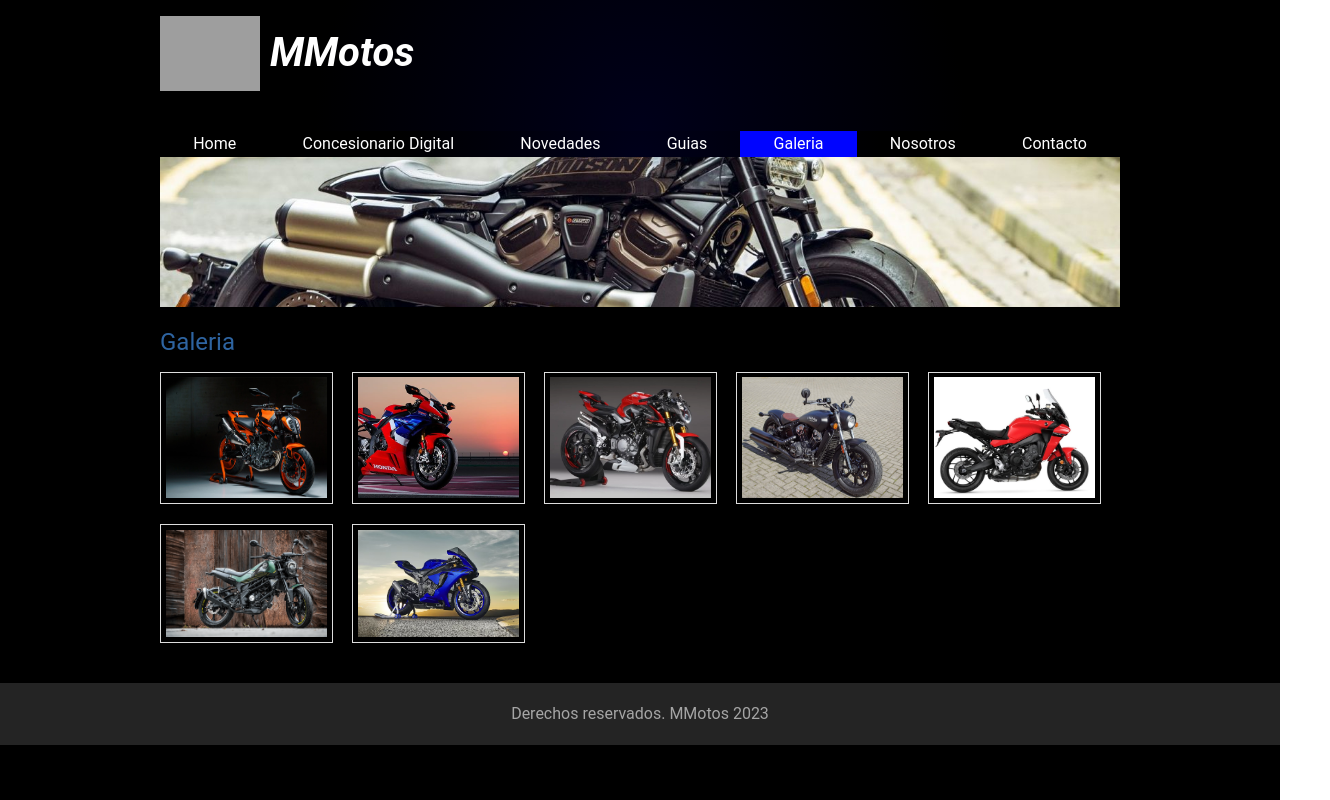
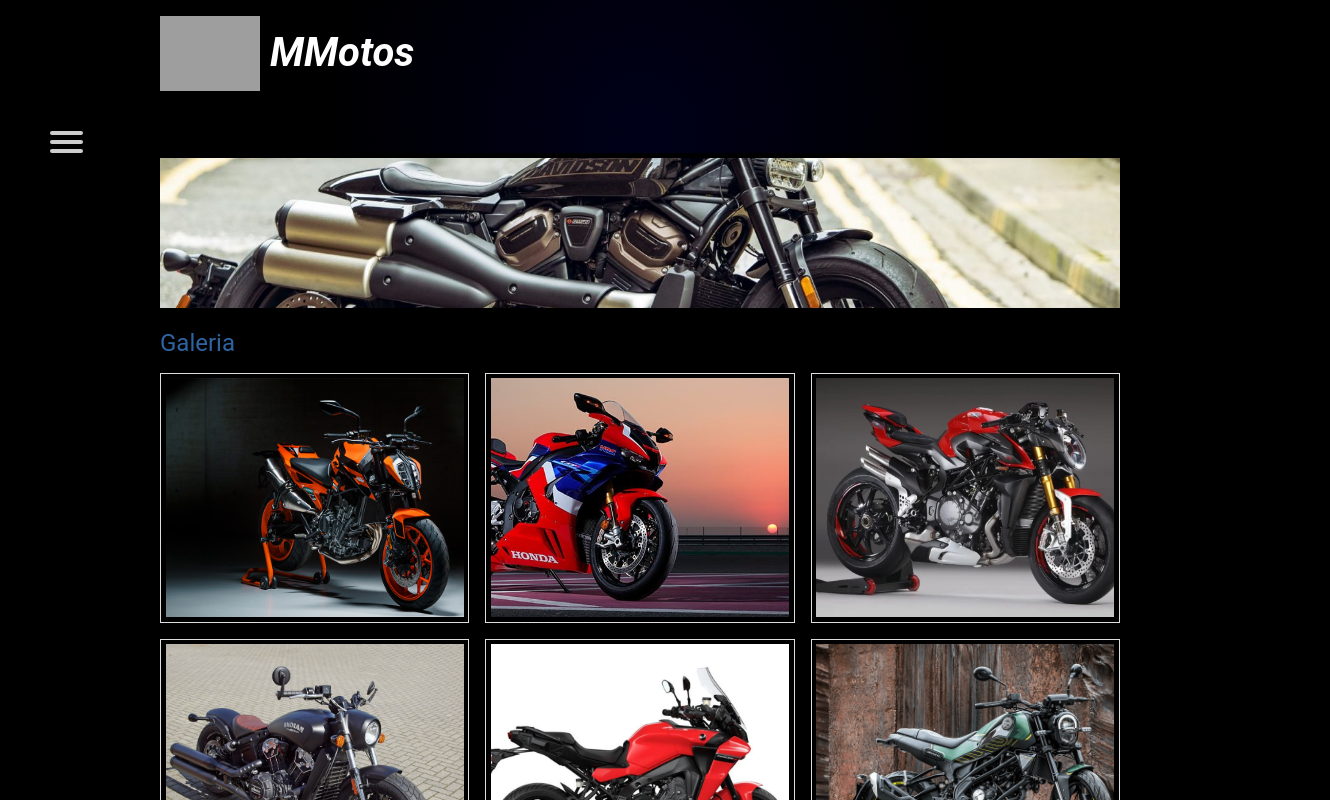
Before and after one commit to Mariancras/EntregaFinal.Curso999190838, a React (Create React App) app in the folder MMotos/frontend/: page /galeria in a window 1280 px wide. Shown: the top 800 px of the page, 1330 px wide, since content can reach past the window. Built offline with nearby package versions, Linux system fonts and the light colour scheme; grey boxes are pictures that could not be loaded.

Commit message:
agrego menu hamburguesa

```diff
--- a/MMotos/frontend/public/index.html
+++ b/MMotos/frontend/public/index.html
@@ -3,11 +3,11 @@
   <head>
     <meta charset="utf-8" />
     <link rel="icon" href="favicon.gif" />
-    <meta name="viewport" content="width=device-width, initial-scale=1" />
+    <meta name="viewport" content="width=device-width, initial-scale=1, maximum-scale=1" /> <!-- evito el zoom -->
     <meta name="theme-color" content="#000000" />
     <meta
       name="description"
-      content="Web site created using create-react-app"
+      content="Web site creado para la entrega final de la diplomatura Full Stack de la UTN"
     />
     <link rel="apple-touch-icon" href="favicon.gif" />
     <!--
--- a/MMotos/frontend/src/App.css
+++ b/MMotos/frontend/src/App.css
@@ -27,43 +27,40 @@
   margin-left: 10px;
 }
 
-nav {
+/*---------NAV--------------*/
+nav{
   background: radial-gradient(circle farthest-corner at bottom center, #00001a 0%, #000000 50%);
-
-  margin-bottom: 20px;
-}
-
-nav ul {
-  list-style: none;
-  margin: 0;
-  padding: 0;
-  display: flex;
-}
-
-nav ul li {
-  flex-grow: 1;
-}
-
-nav ul li a {
-  color: white;
-  text-decoration: none;
-  padding: 3px 6px;
-  display: block;
-  text-align: center;
 }
 
 
-nav ul li a:hover {
-  background-color: rgba(0, 0, 0, 0.3);
+
+
+
+
+/* flecha en la seccion activa  */
+nav ul li a.activo {
+    position: relative;
+}
+/* Estilo para la flecha*/
+nav ul li a.activo::before {
+  content: '';
+  position: absolute;
+  top: 50%;
+  right: -15px;
+  width: 0;
+  height: 0;
+  border-top: 8px solid transparent;
+  border-right: 8px solid black;
+  border-bottom: 8px solid transparent;
+  transform: translateY(-50%);
 }
 
-/* cuando paso el cursor se pinta*/
+/* fin de flecha en la seccion activa */
 
-nav ul li a.activo {
-  background-color: #0004ff;
-}
 
-/* la seccion activa se pinta*/
+
+/*---------FIN DEL NAV--------------*/
+
 
 footer {
   background-color: #242424;
@@ -80,9 +77,9 @@
 }
 
 .banner {
-  width: 960px;
+  width: 100%;
   height: 150px;
-  object-fit: cover;
+  object-fit:cover;
   object-position: 0 50%;
 }
 
@@ -231,19 +228,30 @@
 
 /* --↓↓↓↓↓↓--Galeria--↓↓↓↓↓↓--*/
 .galeria {
-  display: flex;
+  display: grid;
+  grid-template-columns: repeat(
+    auto-fit,
+    minmax(
+      250px,
+      1fr
+    )
+  );
+  gap: 16px;
+    /* display: flex;
   flex-wrap: wrap;
-  justify-content: flex-start;
+  justify-content: flex-start; */
 }
 
 .galeria img {
-  width: 18%;
+  width: 100%;
+  height: 250px;
   border: 1px solid #ddd;
   padding: 0.3em;
-  object-fit: cover;
+  object-fit:cover;
   box-sizing: border-box;
-  margin-bottom: 20px;
-  margin-right: 2%;
+  cursor: pointer;
+  /* margin-bottom: 20px;
+  margin-right: 2%; */
 }
 
 
@@ -256,7 +264,7 @@
   width: 100%;
   height: 100%;
   background-color: rgba(0, 0, 0, 0.7); /* Fondo semitransparente */
-  z-index: 100; /* Coloca el modal por encima de todo */
+  z-index: 1000; /* Coloca el modal por encima de todo */
   justify-content: center;
   align-items: center;
 }
@@ -274,7 +282,7 @@
   top: 10px;
   right: 10px;
   color: white;
-  font-size: 24px;
+  font-size: 36px;
   cursor: pointer;
 }
 
@@ -352,3 +360,152 @@
 }
 
 /* --↑↑↑↑↑↑--Contacto--↑↑↑↑↑↑--*/
+
+
+
+/*menu hamburguesa*/
+#menuToggle
+{
+  display: block;
+  position: relative;
+  top: 0px;
+  left: 50px;
+
+  z-index: 10;
+
+  -webkit-user-select: none;
+  user-select: none;
+}
+
+#menuToggle a
+{
+  text-decoration: none;
+  color: #232323;
+
+  transition: color 0.3s ease;
+}
+
+#menuToggle a:hover
+{
+  color: #2e64a1;
+}
+
+
+#menuToggle input
+{
+  display: block;
+  width: 40px;
+  height: 32px;
+  position: absolute;
+  top: -7px;
+  left: -5px;
+
+  cursor: pointer;
+
+  opacity: 0; /* hide this */
+  z-index: 2; /* and place it over the hamburger */
+
+  -webkit-touch-callout: none;
+}
+
+/*
+ * Just a quick hamburger
+ */
+#menuToggle span
+{
+  display: block;
+  width: 33px;
+  height: 4px;
+  margin-bottom: 5px;
+  position: relative;
+
+  background: #cdcdcd;
+  border-radius: 3px;
+
+  border-color: #000000;
+  z-index: 1;
+
+  transform-origin: 4px 0px;
+
+  transition: transform 0.5s cubic-bezier(0.77,0.2,0.05,1.0),
+              background 0.5s cubic-bezier(0.77,0.2,0.05,1.0),
+              opacity 0.55s ease;
+}
+
+#menuToggle span:first-child
+{
+  transform-origin: 0% 0%;
+}
+
+#menuToggle span:nth-last-child(2)
+{
+  transform-origin: 0% 100%;
+}
+
+/*
+ * Transform all the slices of hamburger
+ * into a crossmark.
+ */
+#menuToggle input:checked ~ span
+{
+  opacity: 1;
+  transform: rotate(45deg) translate(-2px, -1px);
+  background: #232323;
+}
+
+/*
+ * But let's hide the middle one.
+ */
+#menuToggle input:checked ~ span:nth-last-child(3)
+{
+  opacity: 0;
+  transform: rotate(0deg) scale(0.2, 0.2);
+}
+
+/*
+ * Ohyeah and the last one should go the other direction
+ */
+#menuToggle input:checked ~ span:nth-last-child(2)
+{
+  transform: rotate(-45deg) translate(0, -1px);
+}
+
+/*
+ * Make this absolute positioned
+ * at the top left of the screen
+ */
+#menu
+{
+  position: absolute;
+  margin: -70px 0 0 -50px;
+  padding: 40px;
+  padding-top: 80px;
+  /* width: 300px;
+  margin: -100px 0 0 -50px;
+  padding: 50px;
+  padding-top: 125px; tamaño extragrande */
+
+  background: #a1a1a1;
+  list-style-type: none;
+  -webkit-font-smoothing: antialiased;
+  /* to stop flickering of text in safari */
+
+  transform-origin: 0% 0%;
+  transform: translate(-100%, 0);
+
+  transition: transform 0.5s cubic-bezier(0.77,0.2,0.05,1.0);
+}
+
+#menu li
+{
+  padding: 10px 0;
+  font-size: 22px;
+}
+
+/*
+ * And let's slide it in from the left
+ */
+#menuToggle input:checked ~ ul
+{
+  transform: none;
+}
--- a/MMotos/frontend/src/components/layout/Nav.js
+++ b/MMotos/frontend/src/components/layout/Nav.js
@@ -1,23 +1,39 @@
-import React from 'react';
+import React, { useState } from 'react';
 import {
     NavLink
 } from 'react-router-dom';
 
 const Nav = (props) => {
+    const [menuAbierto, setmenuAbierto] = useState(false);
+
+    const cerrarMenu = () => {
+        setmenuAbierto(false);
+    };
+
+    const alternarMenu = () => {
+        setmenuAbierto(!menuAbierto);
+    };
     return (
-        <nav className="holder">
-            <div>
-                <ul>
-                    <li><NavLink to="/" className={({isActive})=> isActive ? "activo" : undefined}>Home</NavLink></li>
-                    <li><NavLink to="/ConcesionarioDigital" className={({isActive})=> isActive ? "activo" : undefined}>Concesionario Digital</NavLink></li>
-                    <li><NavLink to="/novedades" className={({isActive})=> isActive ? "activo" : undefined}>Novedades</NavLink></li>
-                    <li><NavLink to="/guias" className={({isActive})=> isActive ? "activo" : undefined}>Guias</NavLink></li >
-                    <li><NavLink to="/galeria" className={({isActive})=> isActive ? "activo" : undefined} >Galeria</NavLink></li >
-                    <li><NavLink to="/nosotros" className={({isActive})=> isActive ? "activo" : undefined}>Nosotros</NavLink></li>
-                    <li><NavLink to="/contacto" className={({isActive})=> isActive ? "activo" : undefined}>Contacto</NavLink></li >
-                </ul >
-            </div >
-        </nav >
+        <nav role="navigation">
+            <div id="menuToggle">
+                <input type="checkbox" checked={menuAbierto} onChange={alternarMenu} />
+
+                <span></span>
+                <span></span>
+                <span></span>
+
+                <ul id="menu">
+                    <li><NavLink to="/" className={({ isActive }) => isActive ? "activo" : undefined} onClick={cerrarMenu}>Home</NavLink></li>
+                    <li><NavLink to="/ConcesionarioDigital" className={({ isActive }) => isActive ? "activo" : undefined} onClick={cerrarMenu}>Concesionario Digital</NavLink></li>
+                    <li><NavLink to="/novedades" className={({ isActive }) => isActive ? "activo" : undefined} onClick={cerrarMenu}>Novedades</NavLink></li>
+                    <li><NavLink to="/guias" className={({ isActive }) => isActive ? "activo" : undefined} onClick={cerrarMenu}>Guias</NavLink></li >
+                    <li><NavLink to="/galeria" className={({ isActive }) => isActive ? "activo" : undefined} onClick={cerrarMenu}>Galeria</NavLink></li >
+                    <li><NavLink to="/nosotros" className={({ isActive }) => isActive ? "activo" : undefined} onClick={cerrarMenu}>Nosotros</NavLink></li>
+                    <li><NavLink to="/contacto" className={({ isActive }) => isActive ? "activo" : undefined} onClick={cerrarMenu}>Contacto</NavLink></li >
+                </ul>
+            </div>
+        </nav>
+
     );
 }
 
--- a/MMotos/frontend/src/pages/GaleriaPage.js
+++ b/MMotos/frontend/src/pages/GaleriaPage.js
@@ -1,14 +1,14 @@
 import React, { useState } from 'react';
 
 const GaleriaPages = (props) => {
-    const [selectedImage, setSelectedImage] = useState(null);
+    const [imagenSeleccionada, setImagenSeleccionada] = useState(null);
 
     const clickEnImagen = (imageSrc) => {
-        setSelectedImage(imageSrc);
+        setImagenSeleccionada(imageSrc);
     };
 
     const cerrarImagen = () => {
-        setSelectedImage(null);
+        setImagenSeleccionada(null);
     };
 
     return (
@@ -25,13 +25,13 @@
                 <img src="img/test/test7.avif" alt="moto test 7" onClick={() => clickEnImagen("img/test/test7.avif")} />
             </section>
 
-            {selectedImage && (
+            {imagenSeleccionada && (
                 <div className="exhibidor">
                     <span className="boton-cerrar" onClick={cerrarImagen}>
                     &times;
                     </span>
                     <img
-                        src={selectedImage}
+                        src={imagenSeleccionada}
                         alt="Imagen seleccionada"
                         onClick={cerrarImagen}
                     />
```
Also changed, not shown: 1 other file (tests, documents, lock files or other folders).
